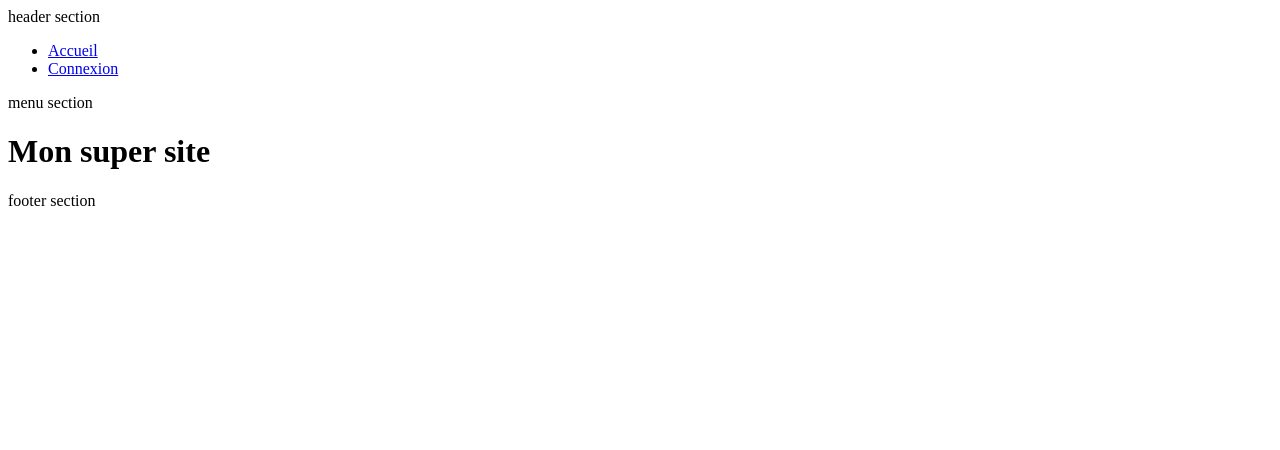
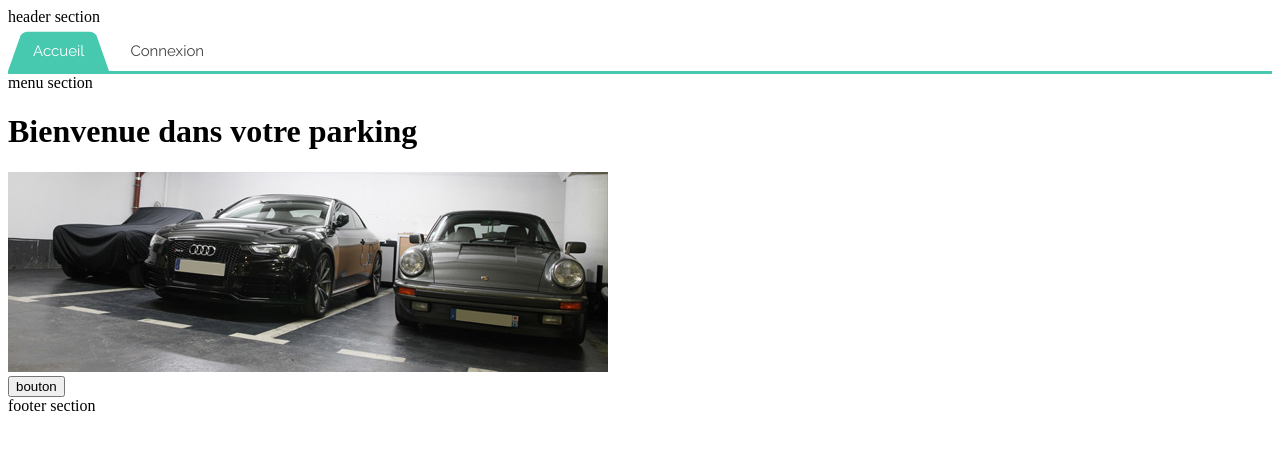
Before and after one commit to darianmot/Projet_WEB, a PHP site: page / in a window 1280 px wide. Shown: the top 450 px of the page. Run offline with PHP 8.4, Linux system fonts and the light colour scheme.

Commit message:
Style et image voiture  bouton 2

```diff
--- a/index.php
+++ b/index.php
@@ -3,6 +3,8 @@
 <head>
     <meta charset="utf-8" />
     <title>Mon super site</title>
+    <link rel="stylesheet" type="text/css" href="css/style.css">
+    <link rel="stylesheet" type="text/css" href="css/menu.css">
 </head>
 
 <body>
@@ -14,8 +16,13 @@
 <!-- Le corps -->
 
 <div>
-    <h1>Mon super site</h1>
+    <h1>Bienvenue dans votre parking</h1>
+    <img src="media/images/accueil_park.jpg">
 
+</div>
+
+<div class="bouton">
+    <input type="button" value="bouton">
 </div>
 
 <!-- Le pied de page -->
```
